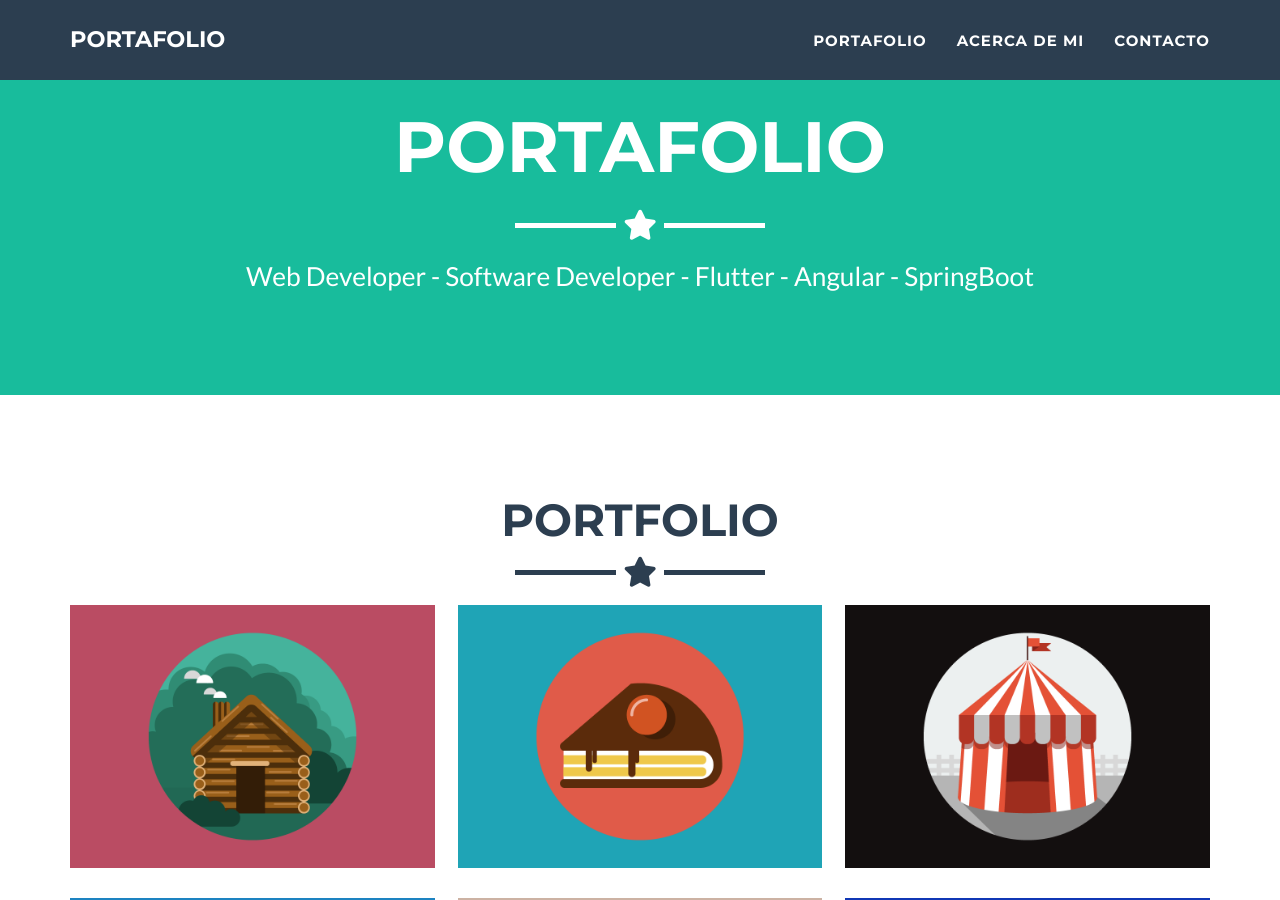
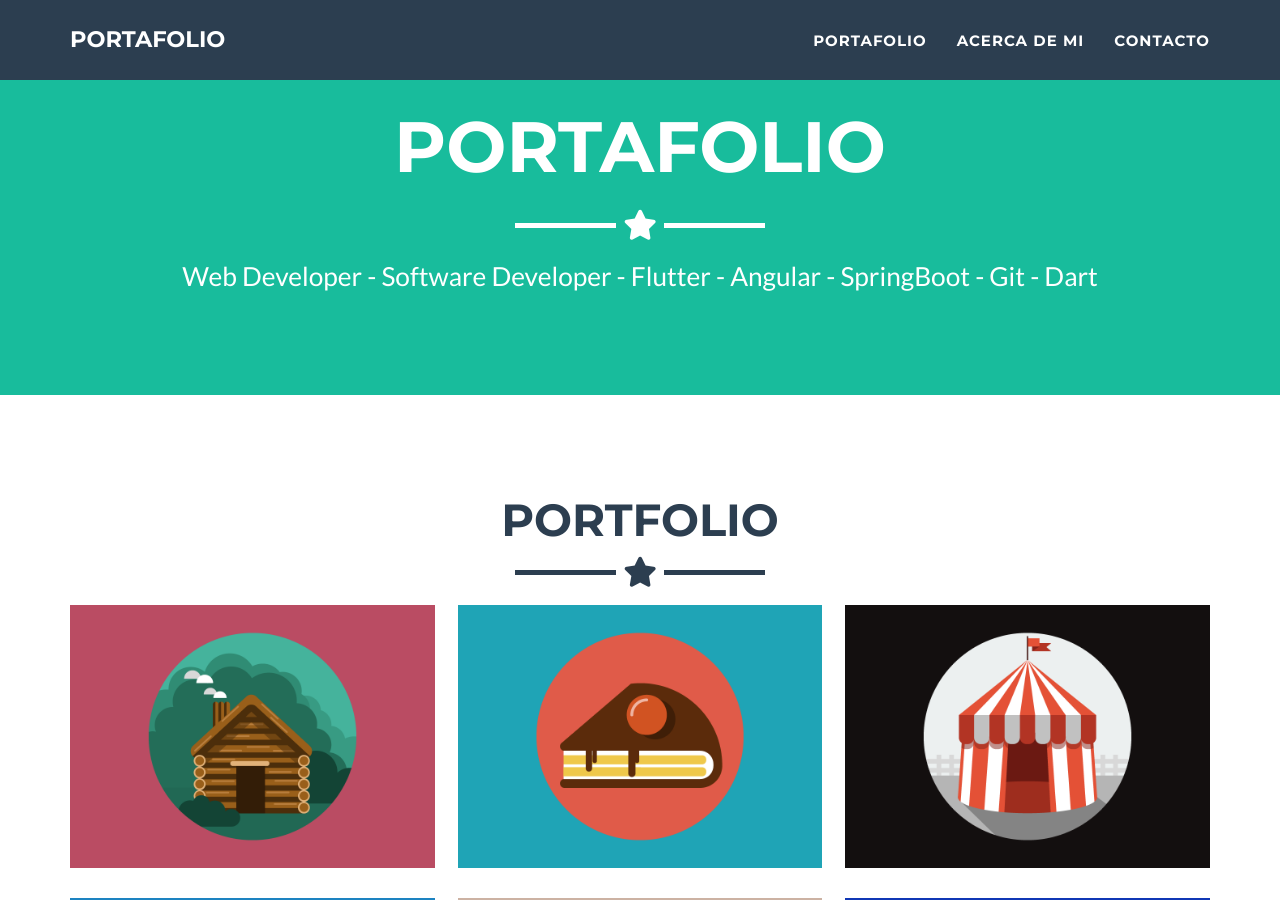
Before and after one commit to harflores/harflores.github.io, a Jekyll site: the page built from _posts/2014-07-18-project-1.markdown, in a window 1280 px wide and 900 px high, scrolled down 380 px. Built offline with Jekyll 4.4.1, drawn with Linux system fonts in a browser that asks for light colours; some of the changed lines change nothing that is shown; some of the changed text lies outside the part shown.

Commit message:
algunas modificaciones en mail

```diff
--- a/_config.yml
+++ b/_config.yml
@@ -1,10 +1,10 @@
 # Site settings
 title: Portafolio
-email: harflores.cl@gmail.com
-url: https://github.com/jeromelachaud/freelancer-theme
+email: mdovyegg
+url: https://harflores.github.io/
 description: "Write an awesome description for your new site here. You can edit this line in _config.yml. It will appear in your document head meta (for Google search results) and in your feed.xml site description."
 keywords: "your keywords, separated by commas"
-skills: "Web Developer - Software Developer - Flutter - Angular - SpringBoot"
+skills: "Web Developer - Software Developer - Flutter - Angular - SpringBoot - Git - Dart "
 meta_author: Harold Flores
 
 # Google webmaster tools
@@ -52,8 +52,8 @@
 
 # Postal address (add as many lines as necessary)
 address:
-  - line: 3481 Melrose Place
-  - line: Beverly Hills, CA 90210
+  - line: Curicó
+  - line: Santiago - Chile
 
 # Credits content
 credits: 'Freelancer is a free to use, open source Bootstrap theme created by <a href="http://startbootstrap.com">Start Bootstrap</a>.'
```
